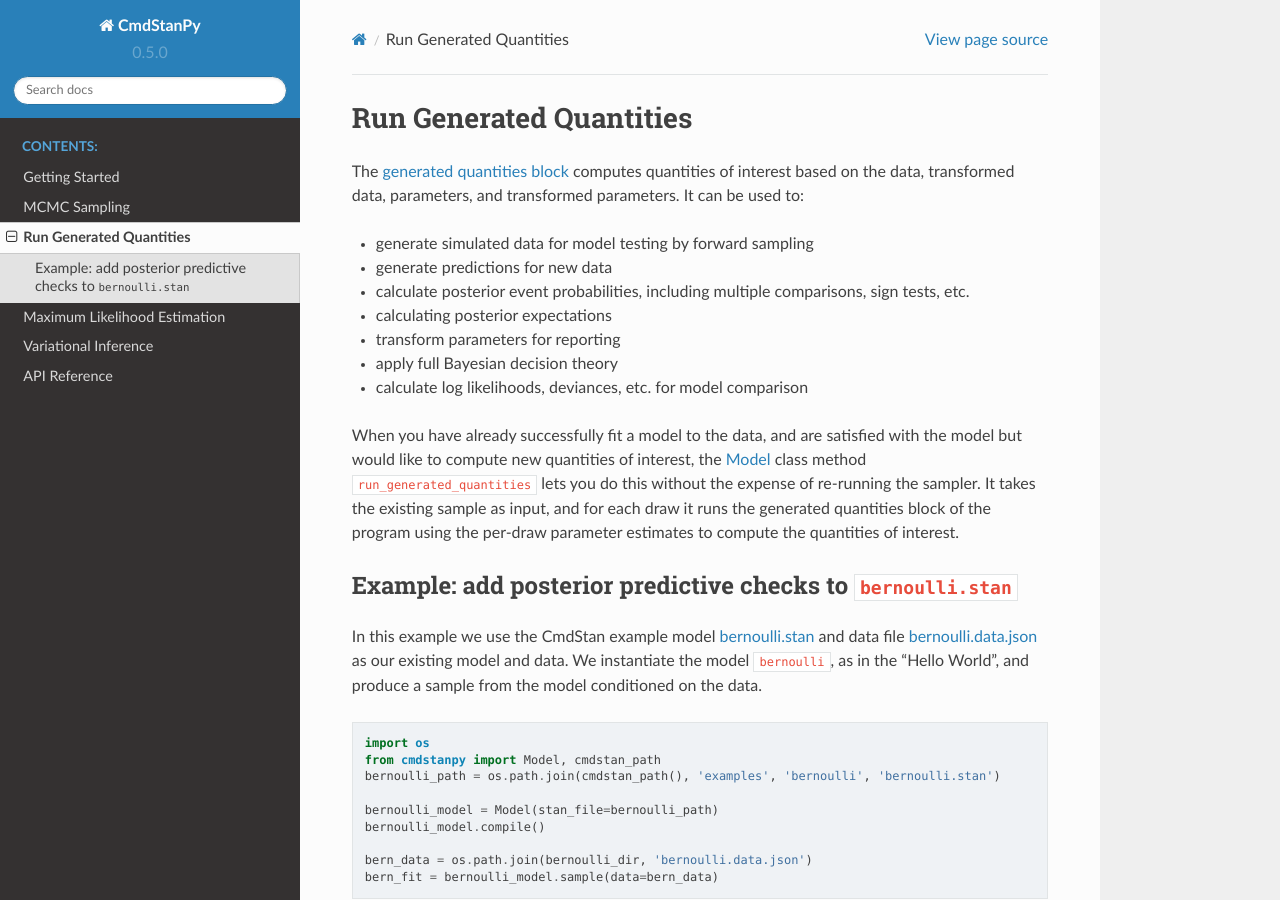
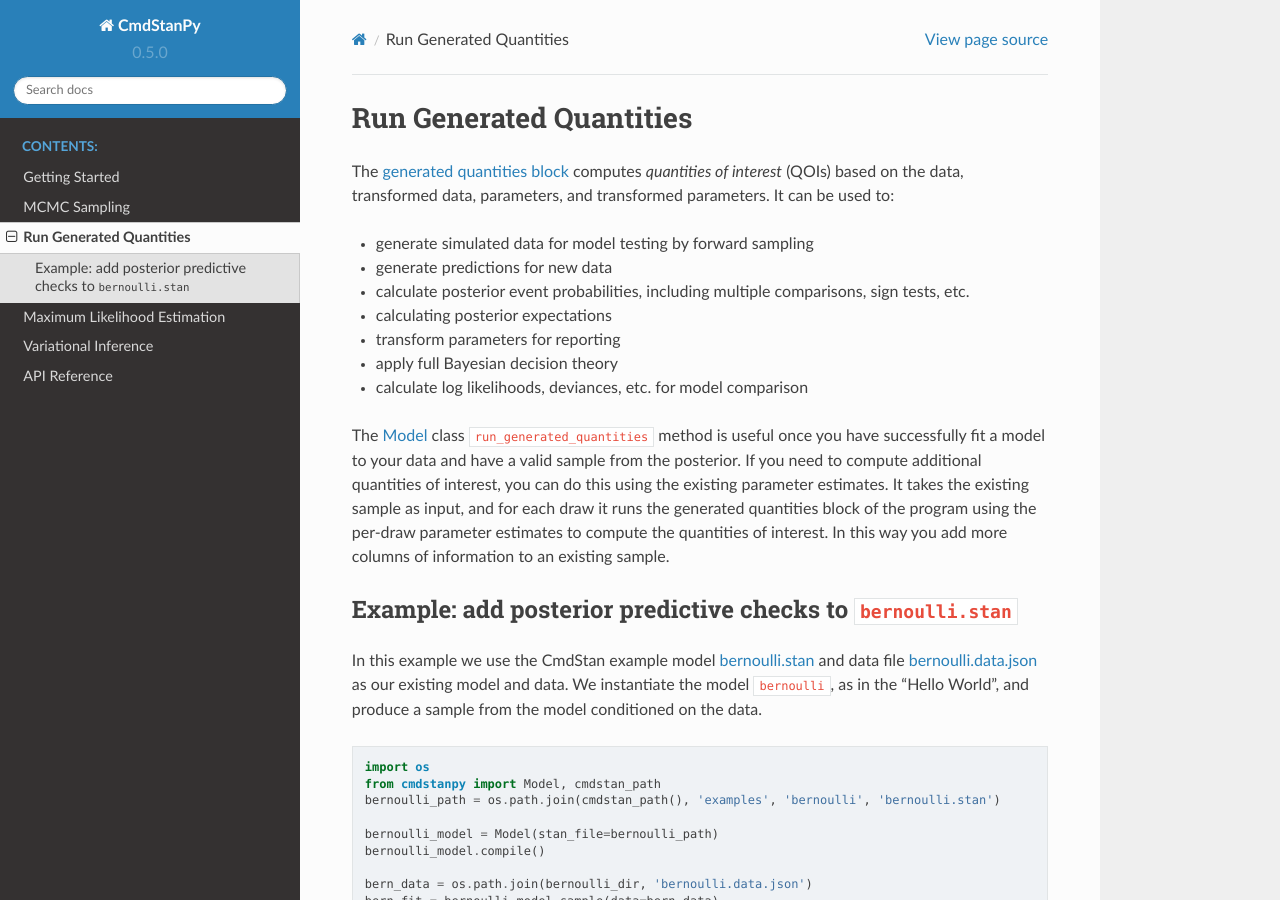
Before and after one commit to stan-dev/cmdstanpy, a Sphinx documentation site: the page built from docs/generate_quantities.rst, in a window 1280 px wide and 900 px high. Built offline with Sphinx 7.4.7 and the Read the Docs theme 2.0.0, drawn with Linux system fonts in a browser that asks for light colours; formulas are drawn with MathJax 3.

Commit message:
generated quantities docs, plus bugfix

```diff
--- a/docs/generate_quantities.rst
+++ b/docs/generate_quantities.rst
@@ -2,7 +2,7 @@ Run Generated Quantities
 ========================
 
 The `generated quantities block <https://mc-stan.org/docs/reference-manual/program-block-generated-quantities.html>`__
-computes quantities of interest based on the data,
+computes *quantities of interest* (QOIs) based on the data,
 transformed data, parameters, and transformed parameters.
 It can be used to:
 
@@ -15,14 +15,15 @@ It can be used to:
 -  apply full Bayesian decision theory
 -  calculate log likelihoods, deviances, etc. for model comparison
 
-When you have already successfully fit a model to the data,
-and are satisfied with the model but would like to compute
-new quantities of interest, the :ref:`class_model` class method ``run_generated_quantities``
-lets you do this without the expense of re-running the sampler.
+The :ref:`class_model` class ``run_generated_quantities`` method is useful once you
+have successfully fit a model to your data and have a valid
+sample from the posterior.
+If you need to compute additional quantities of interest,
+you can do this using the existing parameter estimates.
 It takes the existing sample as input, and for each draw it
 runs the generated quantities block of the program using the
 per-draw parameter estimates to compute the quantities of interest.
-
+In this way you add more columns of information to an existing sample.
 
 Example: add posterior predictive checks to ``bernoulli.stan``
 --------------------------------------------------------------
```
Also changed, not shown: docs/notebooks/Run Generated Quantities.ipynb, 1 other file.
